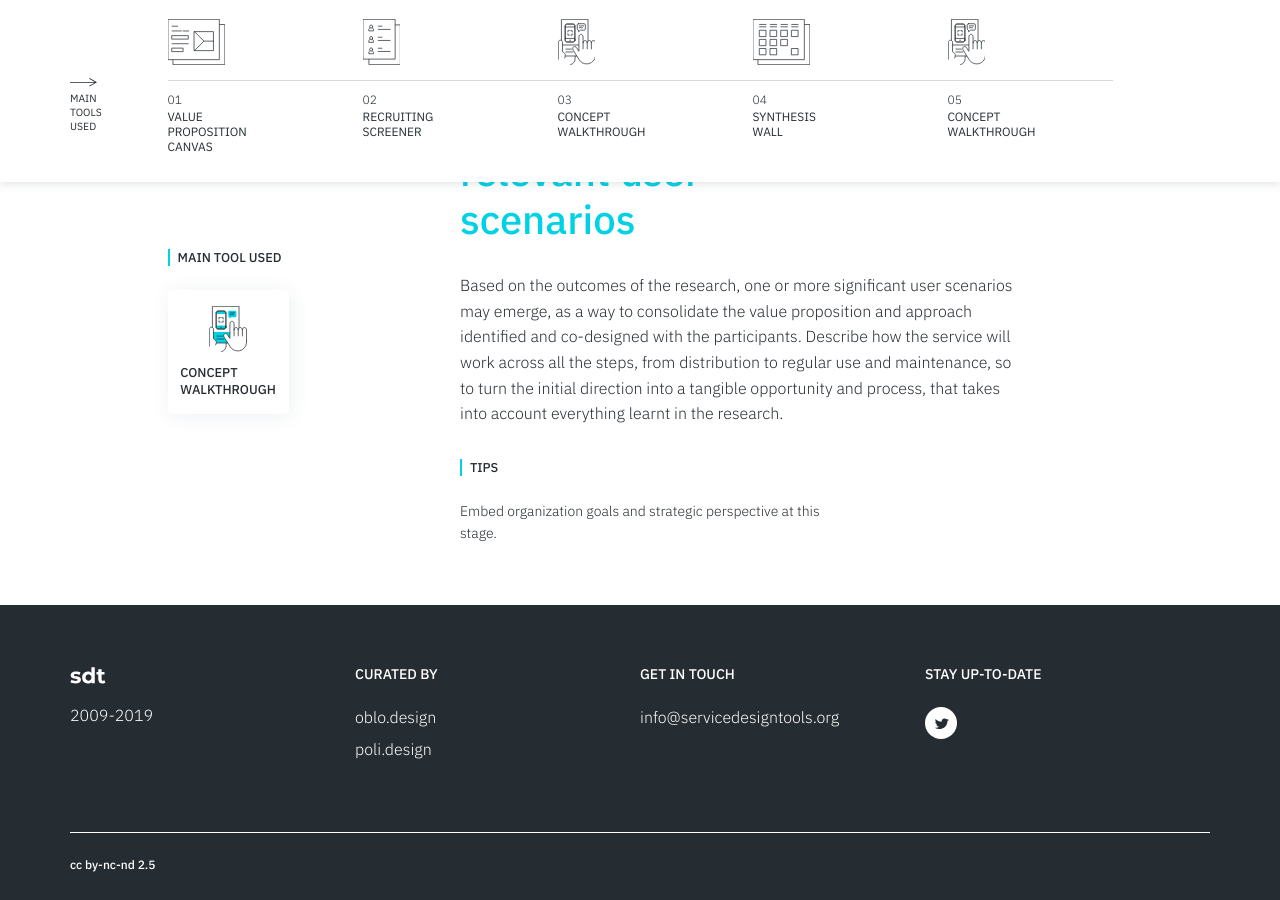
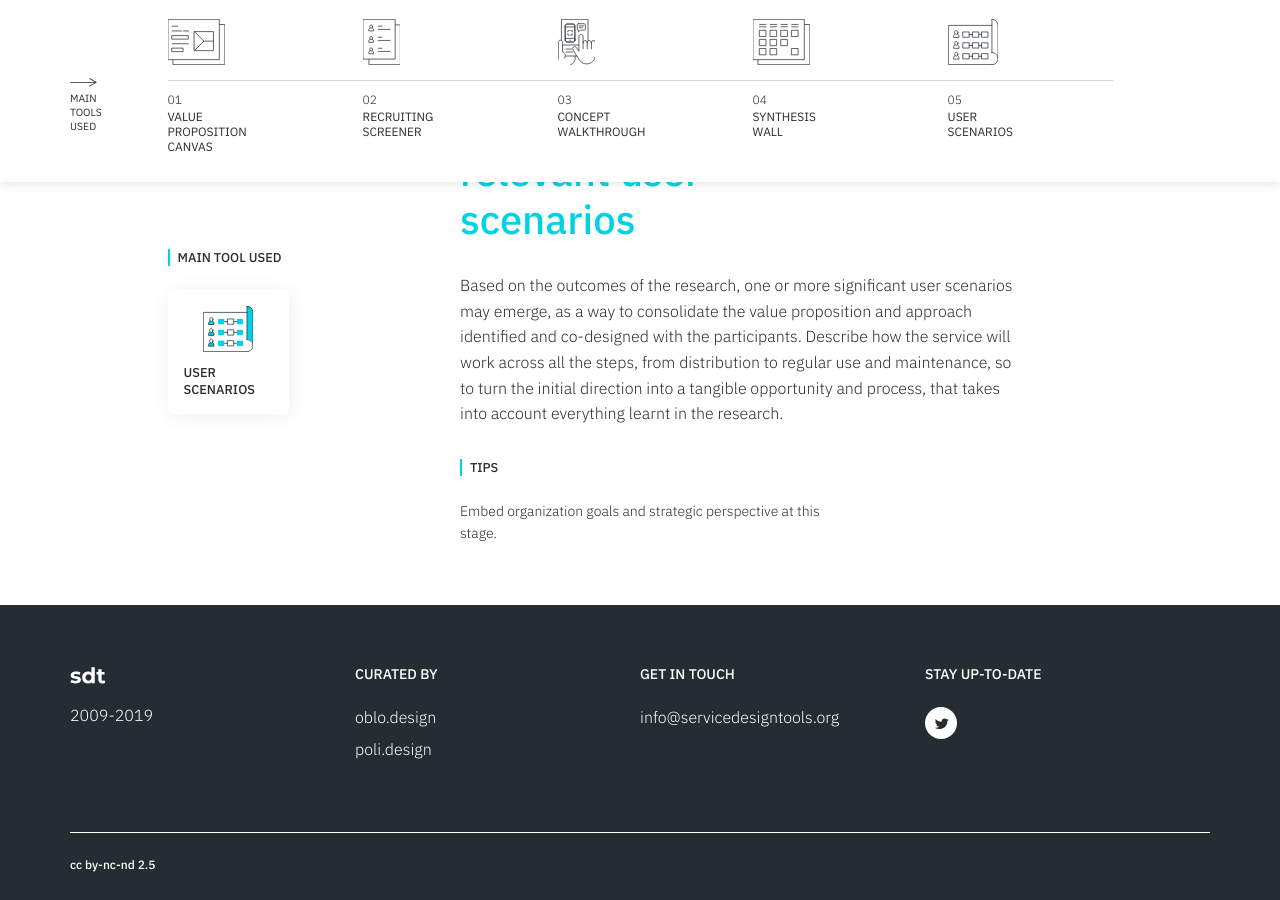
Before and after one commit to service-design-tools/sdt-website, a Jekyll site: the page built from _tutorials/how-to-validate-a-service-concept.md, in a window 1280 px wide and 900 px high, scrolled down 3298 px. Built offline with Jekyll 4.4.1, drawn with Linux system fonts in a browser that asks for light colours.

Commit message:
Update tutorial “how-to-validate-a-service-concept”

```diff
--- a/_tutorials/how-to-validate-a-service-concept.md
+++ b/_tutorials/how-to-validate-a-service-concept.md
@@ -75,5 +75,5 @@ steps:
       research.
     tips: Embed organization goals and strategic perspective at this stage.
     title: Develop one or more relevant user scenarios
-    tool: Concept Walkthrough
+    tool: User Scenarios
 ---
```
